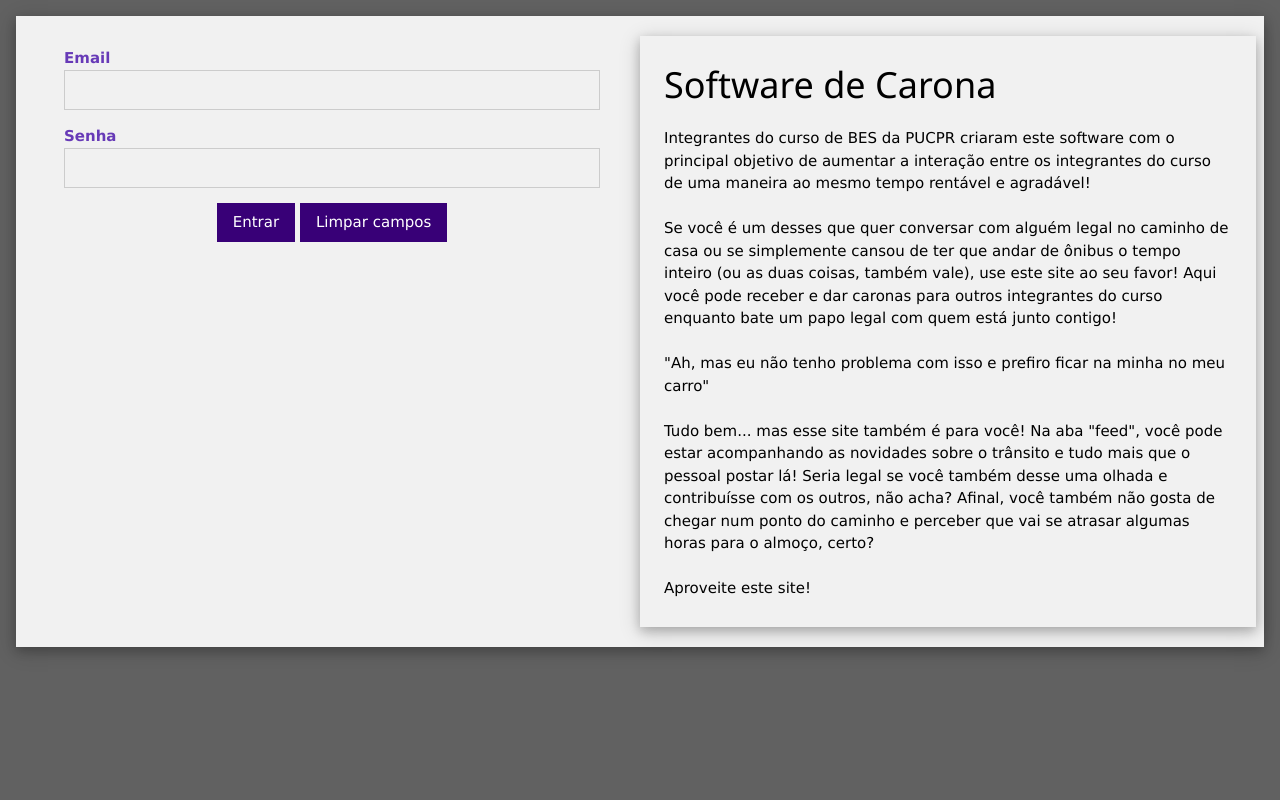
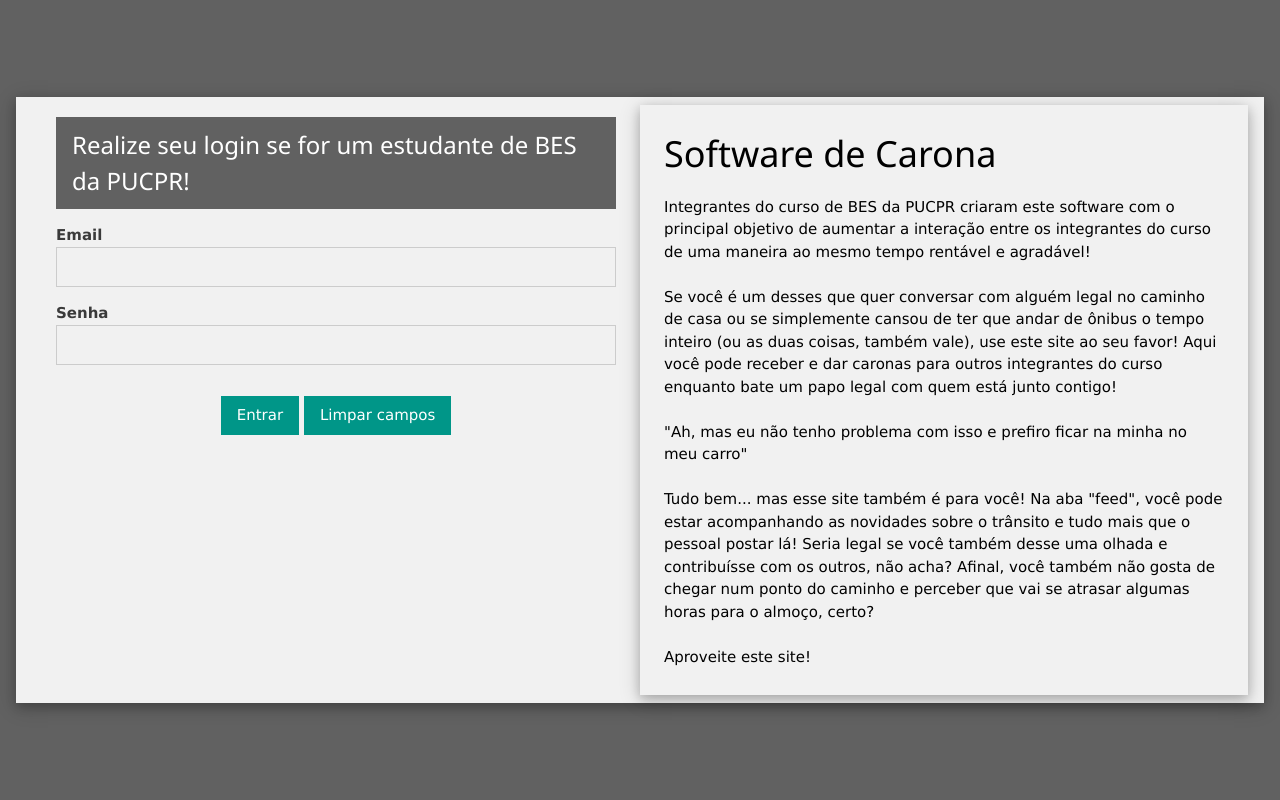
Before and after one commit to n4th4nrjesus/SoftwareDeCarona, a PHP site: page / in a window 1280 px wide. Run offline with PHP 8.4, Linux system fonts and the light colour scheme.

Commit message:
Término login

```diff
--- a/index.php
+++ b/index.php
@@ -30,34 +30,37 @@ INDEX.PHP
 
 	<?php
 		session_start();
-		$_SESSION['usuario_email'] = '';
-		$_SESSION['usuario_senha'] = '';
+		if (isset($_SESSION['usuario_matri']))
+			header("Location: oferecidasListar.php");
 	?>
 
 	<body class="w3-dark-grey">
 
-		<div class="w3-main w3-container">
-			<div class="w3-panel w3-padding-small w3-card-4 w3-light-grey">
-				<div class="w3-half w3-padding-large">
-					<form class="w3-container" action="login_exe.php" method="post" onsubmit="return check(this.form)">
+		<div class="w3-main w3-container w3-padding" style="display: flex; height: 100%;">
+			<div class="w3-panel w3-padding w3-card-4 w3-light-grey" style="margin: auto;">
+				<div class="w3-padding-large w3-light-grey w3-half">
+					<div class="w3-container w3-dark-grey">
+						<h3>Realize seu login se for um estudante de BES da PUCPR!</h3>
+					</div>
+					<form action="login_exe.php" method="post" onsubmit="return check(this.form)">
 						<input type="hidden" id="login" name="login" value="Login">
 						<p>
-							<label class="w3-text-deep-purple"><b>Email</b></label>
+							<label class="w3-text-dark-grey"><b>Email</b></label>
 							<input class="w3-input w3-border w3-light-grey" name="Email" type="text"
-									pattern="[a-zA-Z]{2,20}.[a-zA-Z]{2,20}" title="Formato: nome.sobrenome" required>
+								pattern="[a-zA-Z]{2,20}.[a-zA-Z]{2,20}@[a-zA-Z]{2,20}.[a-zA-Z]{2,20}" title="Formato: nome.sobrenome@email.sufixo" required>
 						</p>
 						<p>
-							<label class="w3-text-deep-purple"><b>Senha</b></label>
+							<label class="w3-text-dark-grey"><b>Senha</b></label>
 							<input class="w3-input w3-border w3-light-grey" name="Senha" type="password" required>
 						</p>
 						<p class="w3-center">
-							<input type="submit" value="Entrar" class="w3-btn w3-theme" >
-							<input type="reset" value="Limpar campos" class="w3-btn w3-theme">
+							<input type="submit" value="Entrar" class="w3-btn w3-teal w3-section" >
+							<input type="reset" value="Limpar campos" class="w3-btn w3-teal">
 						</p>
 					</form>
 				</div>
-				<div class="w3-panel w3-padding-large w3-card-4 w3-light-grey w3-half">
-					<h1 class="w3-xxlarge">Software de Carona</h1>
+				<div class="w3-padding-large w3-card-4 w3-light-grey w3-half">
+					<h1>Software de Carona</h1>
 					<p>
 						Integrantes do curso de BES da PUCPR criaram este software com o principal
 						objetivo de aumentar a interação entre os integrantes do curso de uma maneira
--- /dev/null
+++ b/login_sair_exe.php
@@ -0,0 +1,6 @@
+<?php
+    session_start();
+    session_unset();
+    session_destroy();
+    header("Location: .");
+?>
```
Also changed, not shown: Menu.php (+25 -11 lines), login_exe.php (+13 -3 lines), rodape.php (+0 -8 lines).
